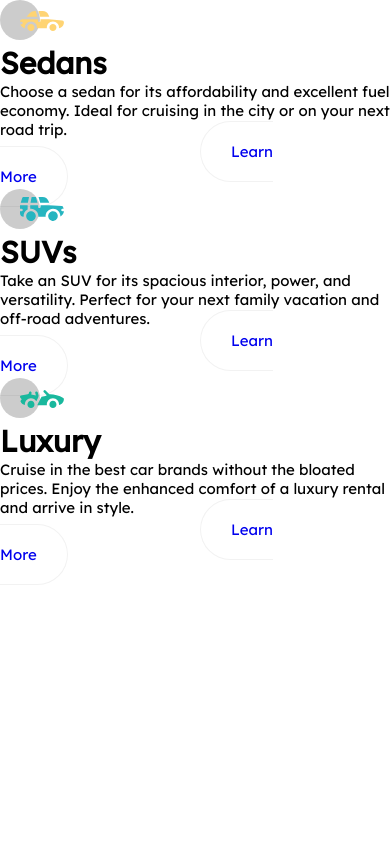
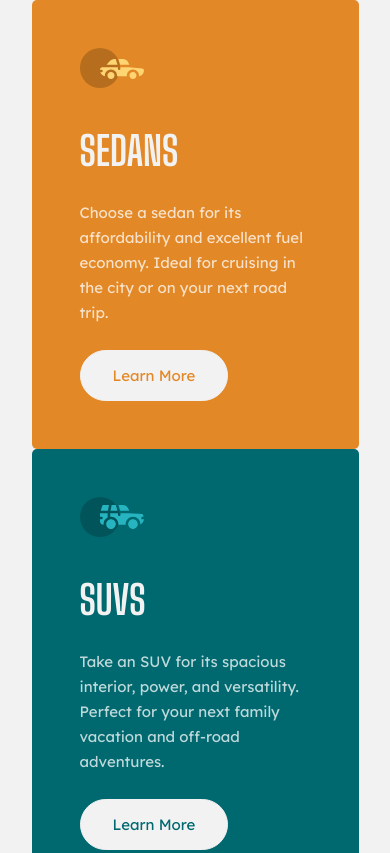
Before and after one commit to casbern/3-column-preview-card-component-main, a plain HTML site: page index.html in a window 390 px wide. Shown: the top 853 px of the page. Drawn offline with Linux system fonts and the light colour scheme.

Commit message:
Added styles and media query to work in different screens.

```diff
--- a/css/style.css
+++ b/css/style.css
@@ -1,7 +1,7 @@
 :root {
-  --first-card: hsl(31, 77%, 52%);
-  --second-card: hsl(184, 100%, 22%);
-  --third-card: hsl(179, 100%, 13%);
+  --card-orange: hsl(31, 77%, 52%);
+  --card-green: hsl(184, 100%, 22%);
+  --card-dark-green: hsl(179, 100%, 13%);
   --primary-color: hsla(0, 0%, 100%, 0.75);
   --secondary-color: hsl(0, 0%, 95%);
 }
@@ -18,21 +18,99 @@ html {
 }
 
 body {
+  background: #f2f2f2;
   font-family: 'Lexend Deca', sans-serif;
   font-size: 1.5rem;
-  height: 100vh;
+}
+
+.cards {
+  display: flex;
+  flex-direction: column;
+  align-items: center;
+}
+
+.card {
+  padding:4.8rem;
+  border-radius: 5px;
+  max-width: 327px;
+}
+
+.card--orange {
+  background: var(--card-orange);
+}
+
+.card--green {
+  background: var(--card-green);
+}
+
+.card--dark-green {
+  background: var(--card-dark-green);
+}
+
+.card__title {
+  font-family: 'Big Shoulders Display', cursive;
+  font-weight: 700;
+  font-size: 4rem;
+  color: var(--secondary-color);
+  margin: 3.5rem 0 2.5rem;
+  text-transform: uppercase;
+}
+
+.card > p {
+  color: var(--primary-color);
+  margin-bottom: 2.5rem;
+  line-height: 2.5rem;
 }
 
 .btn {
+  background: var(--secondary-color);
+  display: inline-block;
   text-decoration: none;
   line-height: 2.5rem;
   border: 1px solid var(--secondary-color);
   border-radius: 50px;
-  padding: 2rem 3rem;
-  margin: 20rem;
+  padding: 1.2rem 3.2rem;
 }
 
+.btn:hover {
+  color: white;
+  background: none;
+  border-width: 2px;
+}
 
+.btn--orange {
+  color: var(--card-orange);
+}
 
-.attribution { font-size: 11px; text-align: center; }
-.attribution a { color: hsl(228, 45%, 44%); }
+.btn--green {
+  color: var(--card-green);
+}
+
+.btn--dark-green {
+  color: var(--card-dark-green);
+}
+
+.attribution {
+  font-size: 11px;
+  text-align: center;
+}
+
+.attribution a {
+  color: hsl(228, 45%, 44%);
+}
+
+@media screen and (min-width: 768px) {
+  .cards {
+    flex-direction: row;
+    justify-content: center;
+    height: 100vh;
+  }
+
+  .card {
+    max-width: 307px;
+  }
+
+  .card > p {
+    margin-bottom: 8.3rem;
+  }
+}
--- a/index.html
+++ b/index.html
@@ -17,42 +17,43 @@
 </head>
 <body>
 
-  <div class="cards">
-    <div class="card">
+  <main class="cards">
+    <div class="card card--orange">
       <img src="images/icon-sedans.svg" alt="Sedan's icon image">
-      <h1>Sedans</h1>
+      <h1 class="card__title">Sedans</h1>
       <p>
         Choose a sedan for its affordability and excellent fuel economy.
         Ideal for cruising in the city or on your next road trip.
       </p>
-      <a class="btn" href="#">Learn More</a>
+      <a class="btn btn--orange" href="#">Learn More</a>
     </div>
 
-    <div class="card">
+    <div class="card card--green">
       <img src="images/icon-suvs.svg" alt="SUV's icon image">
-      <h1>SUVs</h1>
+      <h1 class="card__title">SUVs</h1>
       <p>
         Take an SUV for its spacious interior, power, and versatility.
         Perfect for your next family vacation and off-road adventures.
       </p>
-      <a class="btn" href="#">Learn More</a>
+      <a class="btn btn--green" href="#">Learn More</a>
     </div>
 
-    <div class="card">
+    <div class="card card--dark-green">
       <img src="images/icon-luxury.svg" alt="Luxury's icon image">
-      <h1>Luxury</h1>
+      <h1 class="card__title">Luxury</h1>
       <p>
         Cruise in the best car brands without the bloated prices.
         Enjoy the enhanced comfort of a luxury rental and arrive in style.
       </p>
-      <a class="btn" href="#">Learn More</a>
+      <a class="btn btn--dark-green" href="#">Learn More</a>
     </div>
+  </main>
+
+
+  <div class="attribution">
+    Challenge by <a href="https://www.frontendmentor.io?ref=challenge" target="_blank">Frontend Mentor</a>.
+    Coded by <a href="https://www.frontendmentor.io/profile/cah90">Cássia Bernardo</a>.
   </div>
 
-
-  <!-- <div class="attribution">
-    Challenge by <a href="https://www.frontendmentor.io?ref=challenge" target="_blank">Frontend Mentor</a>.
-    Coded by <a href="#">Cássia Bernardo</a>.
-  </div> -->
 </body>
 </html>
```
Also changed, not shown: screenshots/desktop.png (added), screenshots/mobile.png (added), 1 other file.
